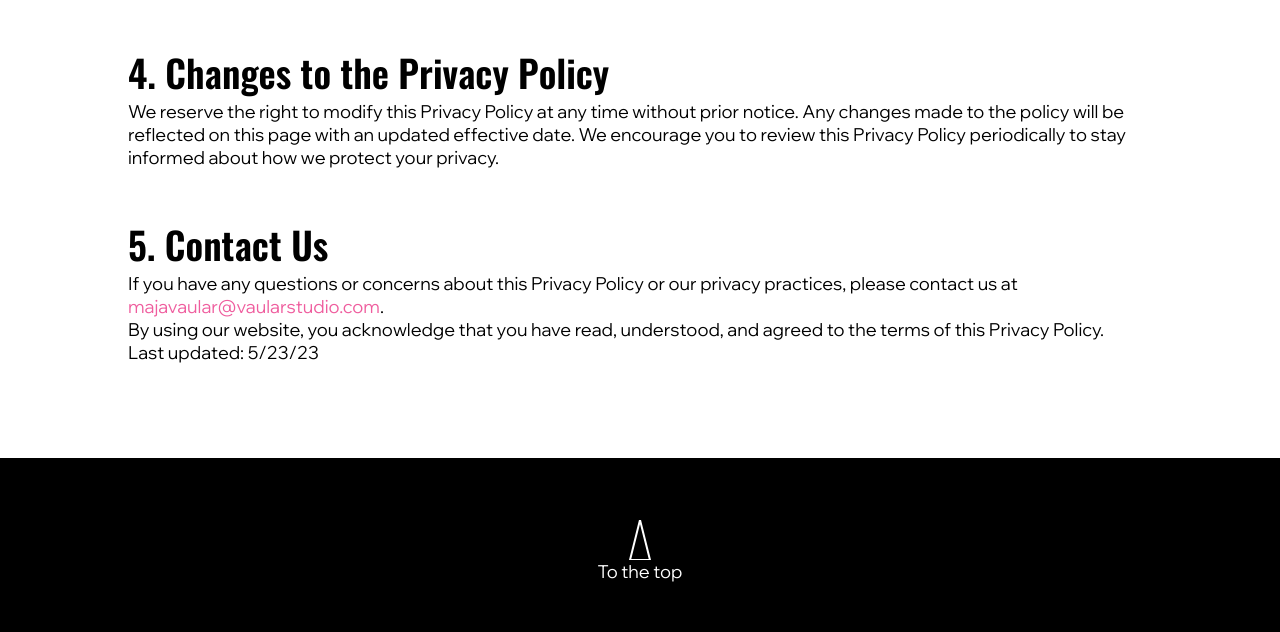
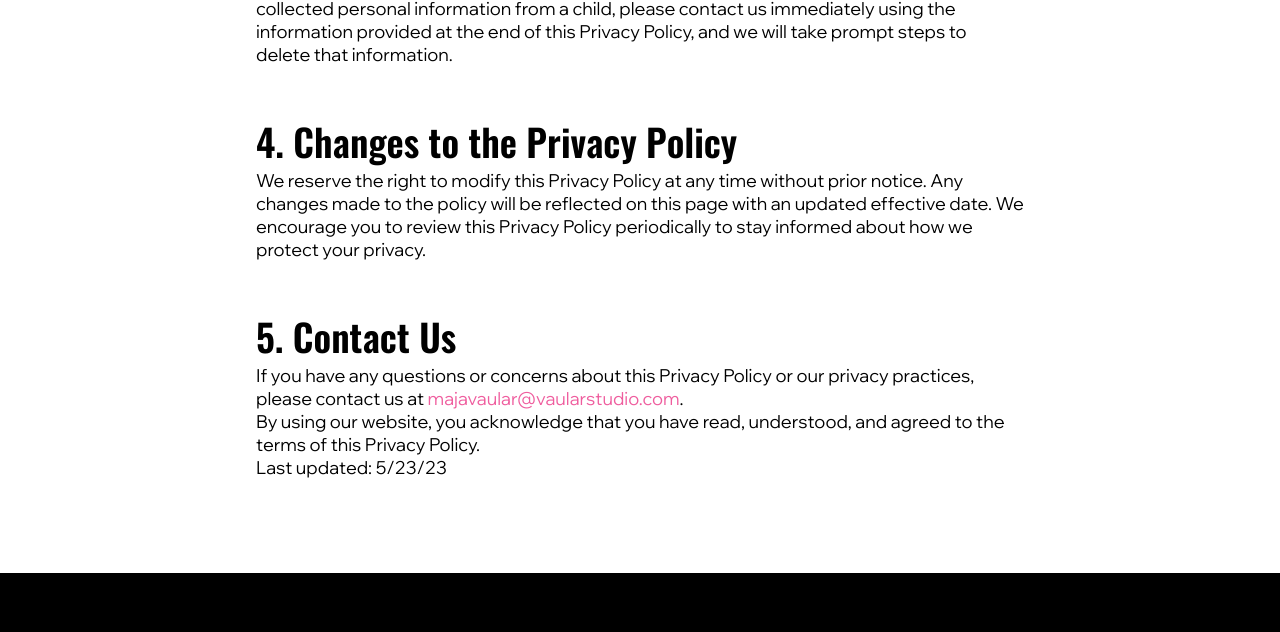
Before and after one commit to BenKarcher/portfolio, a plain HTML site: page privacy.html in a window 1280 px wide. Shown: the part 765-1397 px from the top of the page. Drawn offline with Linux system fonts and the light colour scheme.

Commit message:
added padding to privacy policy

```diff
--- a/privacy.html
+++ b/privacy.html
@@ -23,7 +23,7 @@
     <link rel="stylesheet" href="/shared/header.css">
     <style>
         #content {
-            padding: 0 10%;
+            padding: 0 20%;
         }
 
         #content p {
```
